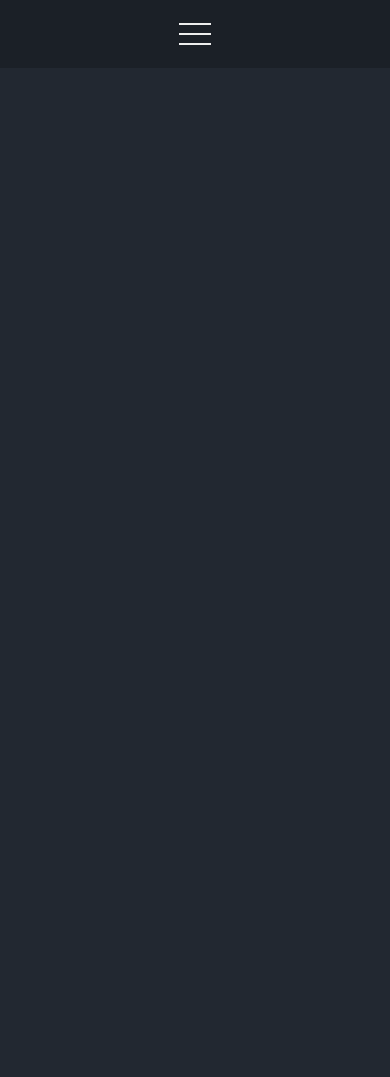
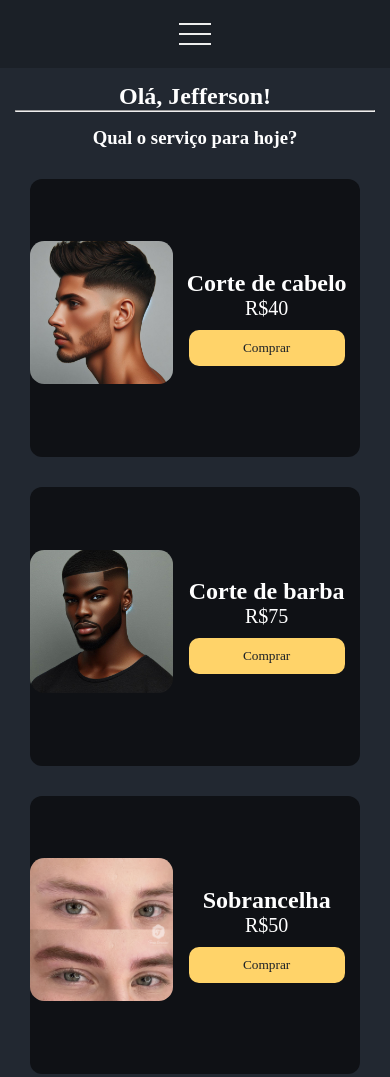
Before and after one commit to felipebuchee/barbearia, a plain HTML site: page barbearia.html in a window 390 px wide. Shown: the top 1077 px of the page. Before the commit the page ends 844 px from the top, so only its background shows below. Drawn offline with nearby package versions, Linux system fonts and the light colour scheme.

Commit message:
Pagina inicial

```diff
--- a/barbearia.html
+++ b/barbearia.html
@@ -2,7 +2,7 @@
 <html lang="pt-BR">
 
 <head>
-    <meta charset="UTF-8">
+    <meta charshidden;UTF-8">
     <meta name="viewport" content="width=0, initial-scale=1.0">
     <title>Barbearia Don Buche</title>
 
@@ -21,16 +21,49 @@
                 <div class="line-3"></div>
             </div>
             <ul class="nav-list">
-                <li><a href="#">Home</a></li>
-                <li><a href="#">Agendamentos</a></li>
-                <li><a href="#">Galeria</a></li>
-                <li><a href="#">Barbeiros</a></li>
-                <li><a href="#">Histórico</a></li>
+                <li><a href="barbearia.html">Home</a></li>
+                <li><a href="agendamento.html">Agendamentos</a></li>
+                <li><a href="galeria.html">Galeria</a></li>
+                <li><a href="barbeiros.html">Barbeiros</a></li>
+                <li><a href="histórico.html">Histórico</a></li>
             </ul>
         </nav>
     </header>
 
     <main>
+
+        <div class="titulo">
+            <h2>Olá, Jefferson!</h2>
+            <hr>
+            <h3>Qual o serviço para hoje?</h3>
+        </div>
+
+        <div class="card">
+            <img src="corteCabelo.jpeg" alt="">
+            <div>
+                <h2>Corte de cabelo</h2>
+                <span>R$40</span>
+                <a href="agendamento.html"><button>Comprar</button></a>
+            </div>
+        </div>
+
+        <div class="card">
+            <img src="corteBarba.jpg" alt="">
+            <div>
+                <h2>Corte de barba</h2>
+                <span>R$75</span>
+                <a href="agendamento.html"><button>Comprar</button></a>
+            </div>
+        </div>
+
+        <div class="card">
+            <img src="sobrancelha.jpeg" alt="">
+            <div>
+                <h2>Sobrancelha</h2>
+                <span>R$50</span>
+                <a href="agendamento.html"><button>Comprar</button></a>
+            </div>
+        </div>
 
     </main>
 
--- a/splash.js
+++ b/splash.js
@@ -3,5 +3,5 @@ const splash = document.querySelector('.splash');
 document.addEventListener('DOMContentLoaded', (e) => {
     setTimeout(() => {
         splash.classList.add('display-none');
-    }, 1);
+    }, 5000);
 });
--- a/style.css
+++ b/style.css
@@ -2,7 +2,7 @@
     padding: 0;
     margin: 0;
     font-family: Poppins;
-    overflow: hidden;
+    overflow-x:hidden;
 }
 
 a {
@@ -54,7 +54,6 @@ nav {
 
 @media screen and (max-width: 768px) {
     body {
-        display: flex;
         background-color: #222831;
     }
 
@@ -356,4 +355,65 @@ nav {
         display: block;
         transition: 0.3s;
     }
+
+    main{
+        text-align: center;
+        align-items: center;
+        justify-content: center;
+    }
+
+    .titulo{
+        align-items: center;
+        justify-content: center;
+        margin: 15px;
+        color: white;
+        width: 66v;
+    }
+
+    .titulo h3{
+        margin-top: 15px
+    }
+
+    .card{
+        margin: 30px;
+        color: white;
+        display: flex;
+        justify-content: center;
+        align-items: center;
+        background-color: #0f1115;
+        width: 66v;
+        height: 33vh;
+        border-radius: 12px;
+    }
+
+    .card img{
+        width: 40vw;
+        height: auto;
+        border-radius: 10%;
+        object-fit: cover;
+        margin-bottom: 10px;
+    }
+
+    .card h2{
+        font-size: 24px;
+    }
+
+    .card span{
+        font-size: 20px;
+    }
+
+    .card button{
+        margin-top: 10px;
+        padding: 10px 20px;
+        width: 40vw;
+        border-radius: 10px;
+        background-color: #FFD369;
+        color: #1b2027;
+        border: none;
+        cursor: pointer;
+    }
+
+    .card button:hover{
+        background-color: #ffbf2b;
+    }
 }
```
Also changed, not shown: index.html (+8 -2 lines), agendamento.html (added), barbeiros.html (added), corteBarba.jpg (added), corteCabelo.jpeg (added), galeria.html (added), histórico.html (added), sobrancelha.jpeg (added).
